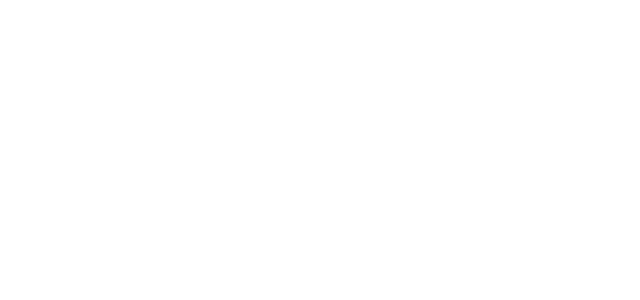
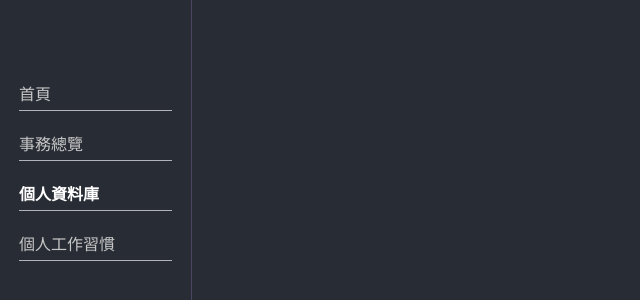
Before and after one commit to sunnyegg23/Molting, a React (Create React App) app in the folder client/: page /SelfSpace in a window 1280 px wide. Before the commit this address had no page. Shown: the part 110-410 px from the top of the page, without its empty margins (0-640 px from the left). Built offline with nearby package versions, Linux system fonts and the light colour scheme.

Commit message:
style: navbar change and pages added

```diff
--- a/client/src/App.js
+++ b/client/src/App.js
@@ -1,17 +1,21 @@
 // src/App.js
-import { BrowserRouter, Routes, Route } from 'react-router-dom';
+import { BrowserRouter as Router, Routes, Route} from 'react-router-dom';
 import CalendarPage from './components/CalendarPage';
 import WorkingHabitsPage from "./components/workingHabitsPage";
+import TaskOverview from "./components/TaskOverview";
+import SelfSpace from "./components/SelfSpace";
 
 function App() {
   return (
-    <BrowserRouter>
+    <Router>
       <Routes>
           <Route path="/" element={<CalendarPage />} />
           <Route path="/WorkingHabitsPage" element={<WorkingHabitsPage />} />
+          <Route path="/TaskOverview" element={<TaskOverview />} />
+          <Route path="/SelfSpace" element={<SelfSpace />} />
         {/* 未來可在這裡加更多頁面 */}
       </Routes>
-    </BrowserRouter>
+    </Router>
   );
 }
 
--- a/client/src/components/Navbar.js
+++ b/client/src/components/Navbar.js
@@ -1,14 +1,23 @@
 import React from 'react';
 import '../css/Navbar.css'; // 可以把樣式也獨立出去
+import { NavLink } from 'react-router-dom';
 
 function Navbar() {
   return (
     <div className="navbar">
       <ul>
-        <li><a href="/">日曆</a></li>
-        <li><a href="/tasks">事務總覽</a></li>
-        <li><a href="/settings">個人資料庫</a></li>
-          <li><a href="/WorkingHabitsPage">個人工作習慣</a></li>
+        <li>
+          <NavLink to="/" className={({ isActive }) => isActive ? 'nav-link active' : 'nav-link'}>首頁</NavLink>
+        </li>
+        <li>
+          <NavLink to="/TaskOverview" className={({ isActive }) => isActive ? 'nav-link active' : 'nav-link'}>事務總覽</NavLink>
+        </li>
+        <li>
+          <NavLink to="/SelfSpace" className={({ isActive }) => isActive ? 'nav-link active' : 'nav-link'}>個人資料庫</NavLink>
+        </li>
+        <li>
+          <NavLink to="/WorkingHabitsPage" className={({ isActive }) => isActive ? 'nav-link active' : 'nav-link'}>個人工作習慣</NavLink>
+        </li>
       </ul>
     </div>
   );
--- /dev/null
+++ b/client/src/components/SelfSpace.js
@@ -0,0 +1,22 @@
+import React, { useState } from 'react';
+import '../css/TaskOverview.css';
+import Navbar from '../components/Navbar'; // 路徑根據實際位置調整
+
+function SelfSpace() {
+
+  return (
+    <div className="CalendarPage">
+      <Navbar />
+      <header className="Calender-header">
+        <div className="calendar-container">
+
+        </div>
+
+      </header>
+
+    </div>
+  );
+
+}
+
+export default SelfSpace;
--- /dev/null
+++ b/client/src/components/TaskOverview.js
@@ -0,0 +1,22 @@
+import React, { useState } from 'react';
+import '../css/TaskOverview.css';
+import Navbar from '../components/Navbar'; // 路徑根據實際位置調整
+
+function TaskOverview() {
+
+  return (
+    <div className="CalendarPage">
+      <Navbar />
+      <header className="Calender-header">
+        <div className="calendar-container">
+
+        </div>
+
+      </header>
+
+    </div>
+  );
+
+}
+
+export default TaskOverview;
--- a/client/src/components/workingHabitsPage.js
+++ b/client/src/components/workingHabitsPage.js
@@ -1,4 +1,5 @@
 import react,{useState} from 'react';
+import Navbar from '../components/Navbar';
 
 function WorkingHabitsPage(){
 
@@ -80,7 +81,11 @@ function WorkingHabitsPage(){
 
 
 return (
-  <div style={{ padding: '20px' }}>
+  <div>
+    <Navbar />
+
+    <div style={{ padding: '20px' , marginLeft:"15%"}}>
+
       <h1>個人做事習慣紀錄</h1>
 
       <label>使用者 ID（固定）:</label><br/>
@@ -120,6 +125,7 @@ return (
       <button onClick={handleGetHabits}>📚 取得習慣</button> &nbsp;
       <button onClick={handleUpdateHabits}>✏️ 更新習慣</button>
     </div>
+  </div>
 );
 
 }
--- a/client/src/css/Navbar.css
+++ b/client/src/css/Navbar.css
@@ -25,3 +25,14 @@
     text-decoration: none;
     color: #c7c7c7;
   }
+  .nav-link {
+    color: #c7c7c7;
+    text-decoration: none;
+    font-weight: normal;
+    transition: color 0.3s ease;
+  }
+
+  .nav-link.active {
+    color: #ffffff; /* 或妳想要的強調色 */
+    font-weight: bold;
+  }
--- /dev/null
+++ b/client/src/css/TaskOverview.css
@@ -0,0 +1,53 @@
+.Calender-header {
+    background-color: #282c34;
+    min-height: 100vh;
+    display: flex;
+    flex-direction: column;
+    align-items: center;
+    justify-content: center;
+    font-size: calc(10px + 2vmin);
+    color: white;
+    padding-bottom: 80px;
+  }
+  .calendar-container {
+    position: absolute;
+    margin-left: 15%;
+    top: 100px;
+    justify-content: center;
+    gap: 40px;
+    padding: 20px;
+  }
+  .calendar-box {
+    background: #ffffff;
+    /*margin-right: 2%;*/
+    border-radius: 12px;
+    padding: 10px;
+    box-shadow: 0 4px 8px rgba(0,0,0,0.2);
+  }
+  .date-display {
+    margin-top: 10px;
+    background-color: rgb(255, 255, 255);
+    width: 300px;
+    height: 400px;
+    text-align: left;
+    font-size: 20px;
+    border-radius: 10px;
+    color: #ffffff;
+  }
+  .date-display h1 {
+    margin-left: 30px;
+    font-size: 24px;
+    color: #989898;
+  }
+  .task-display {
+    margin-left: 15px;
+    margin-right: 15px;
+    height: 75%;
+    border-top: 2px solid #c6c6c6;
+  }
+  .task-carousel {
+    display: flex;
+    margin-top: 10px;
+    width: 100%;
+    height: 150px;
+  }
```
Lines whose indentation alone changed are shown as unchanged.
